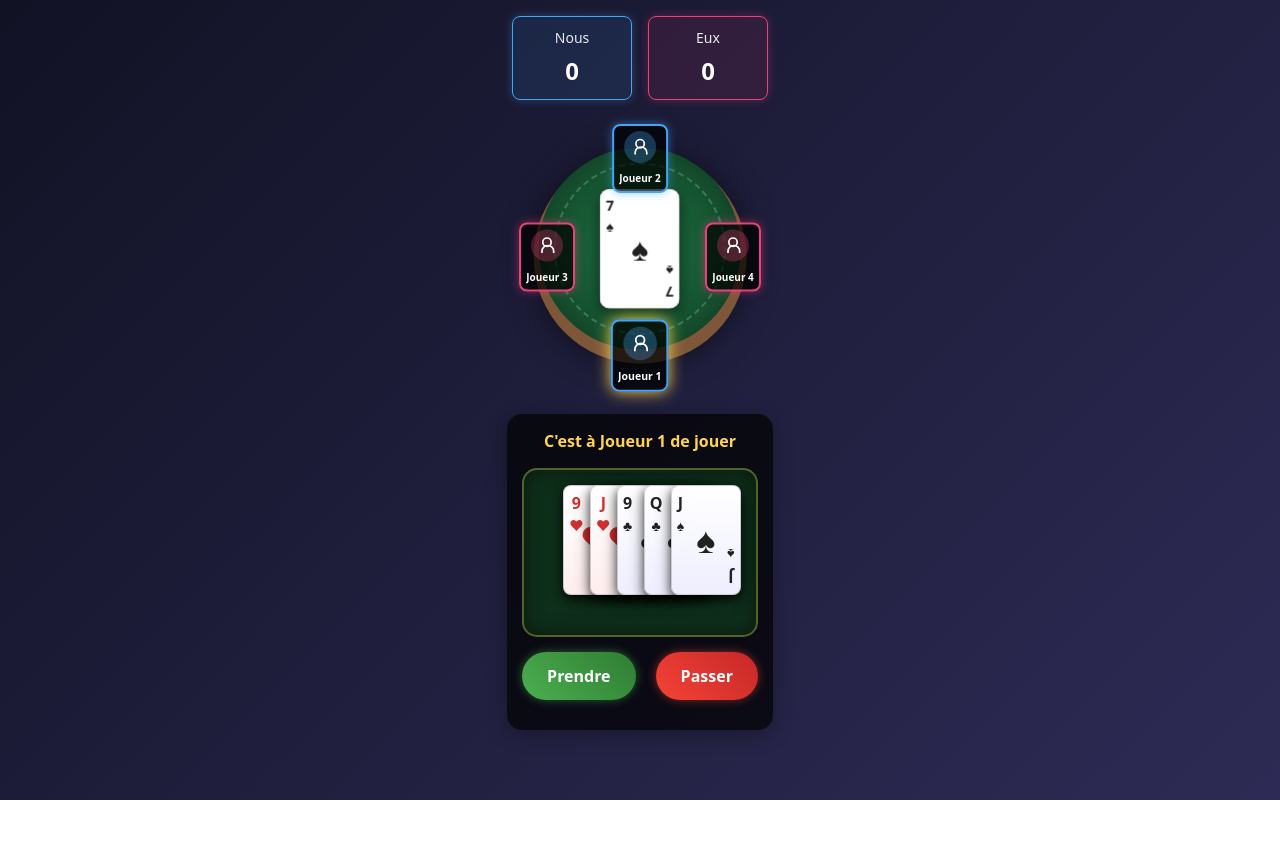
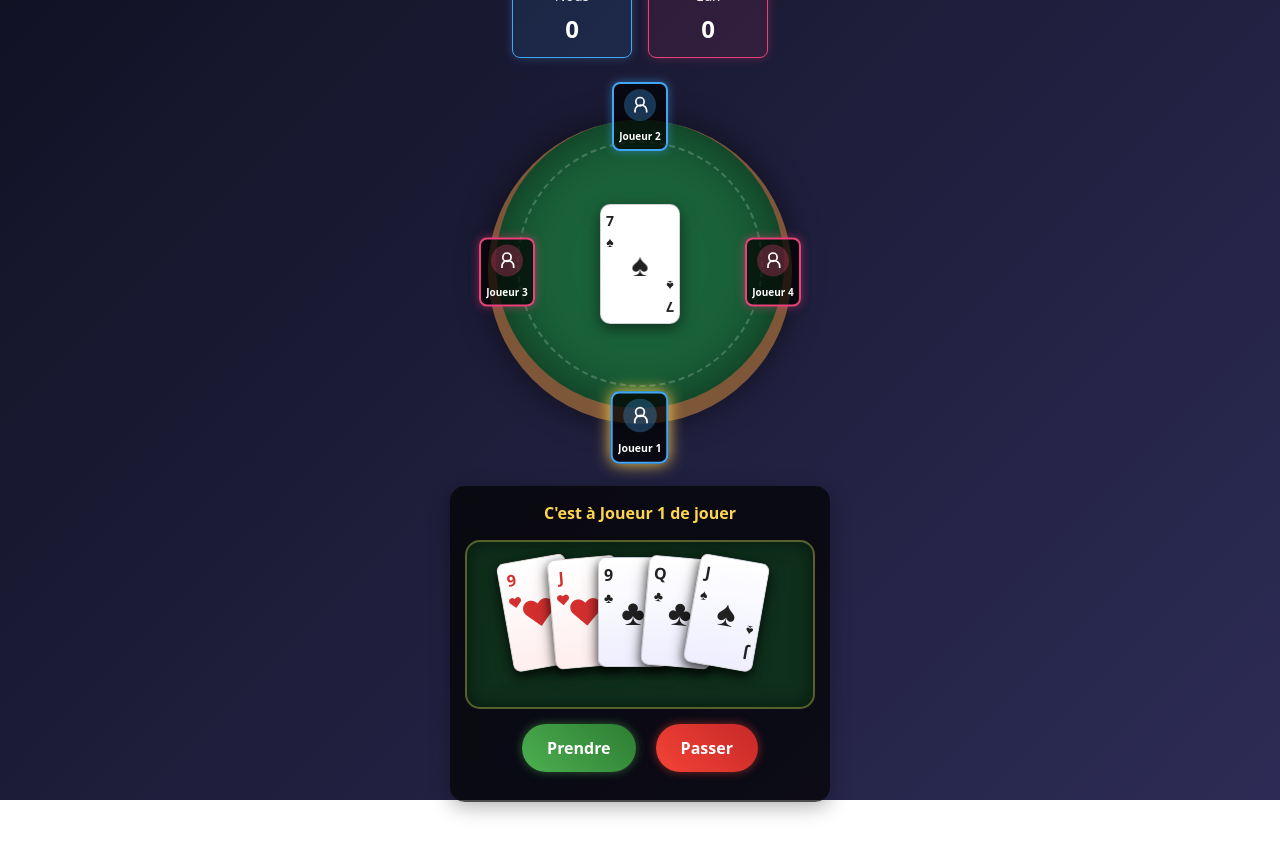
Before and after one commit to nreaud/belotte-app, a Vue app: page /game in a window 1280 px wide. Shown: the top 854 px of the page. Before the commit the page ends 832 px from the top, so only its background shows below. Built offline with nearby package versions, Linux system fonts and the light colour scheme.

Commit message:
Affichage Nickel

```diff
--- a/src/components/BeloteBiddingPhase.vue
+++ b/src/components/BeloteBiddingPhase.vue
@@ -10,7 +10,10 @@
               v-for="(card, index) in playerHand"
               :key="index"
               class="hand-card"
-              :style="{ left: `calc(10% + ${index * (70 / playerHand.length)}%)` }"
+              :style="{
+                left: `calc(50% - ${(playerHand.length - 1) * 21}px + ${index * 42}px - 42px)`,
+                transform: `rotate(${-10 + index * 5}deg)`
+              }"
           >
             <div class="card mini-card" :class="getSuitClass(card.suit)">
               <div class="card-corner top-left">
@@ -241,7 +244,7 @@ export default {
 
 /* Styles pour la main du joueur */
 .player-hand {
-  margin: 15px 0;
+  margin: 15px auto;
   position: relative;
   background-color: rgba(21, 87, 36, 0.5);
   border-radius: 15px;
@@ -249,17 +252,21 @@ export default {
   box-shadow: inset 0 0 20px rgba(0, 0, 0, 0.5);
   border: 2px solid rgba(255, 213, 79, 0.3);
   min-height: 150px;
+  overflow: visible;
+  width: 350px; /* Largeur fixe de 350px */
 }
 
 .hand-cards {
   display: flex;
-  justify-content: center;
   height: 120px;
   position: relative;
   margin: 0 auto;
   width: 100%;
   perspective: 1000px;
   overflow: visible;
+  min-width: 240px; /* Réduire la largeur minimale */
+  display: flex;
+  justify-content: center; /* Centrer les cartes */
 }
 
 .hand-card {
@@ -271,7 +278,7 @@ export default {
 }
 
 .hand-card:hover {
-  transform: translateY(-20px) scale(1.1);
+  transform: translateY(-20px) scale(1.1) rotate(0deg) !important;
   z-index: 20;
   box-shadow: 0 10px 25px rgba(0, 0, 0, 0.7);
 }
```
